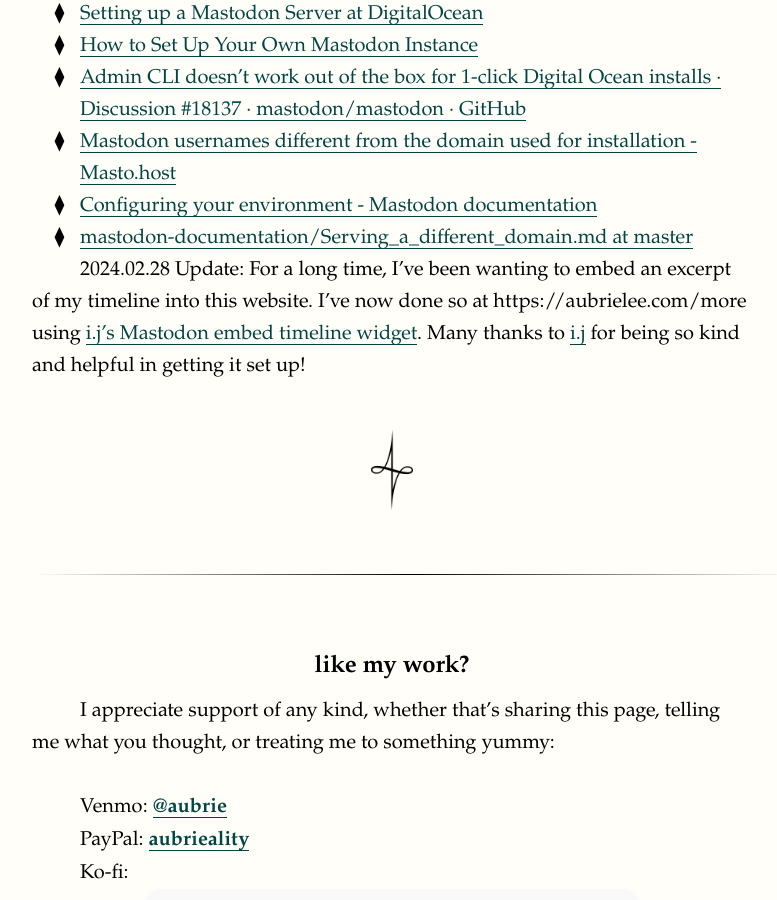
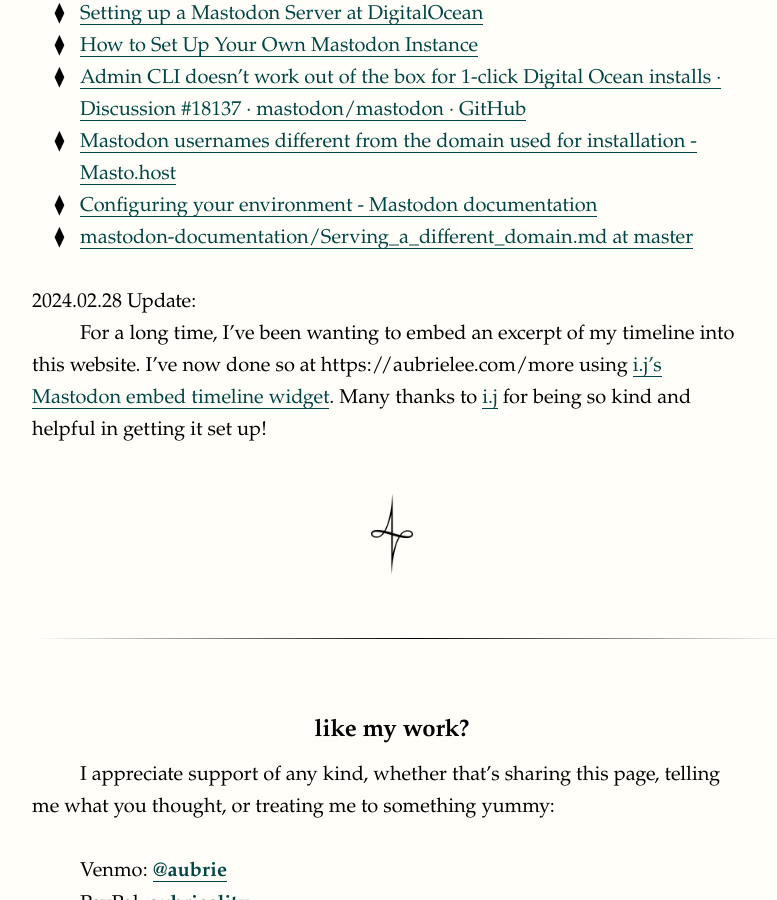
Before and after one commit to aubrielee/aubrielee.github.io, a Jekyll site: the page built from _posts/2023-01-26-how-i-set-up-my-own-mastodon-server.md, in a window 1280 px wide and 900 px high, scrolled down 7813 px. Shown: the whole window, without its empty margins (248-1025 px from the left). Built offline with Jekyll 4.4.1, drawn with Linux system fonts in a browser that asks for light colours; nearby versions of some CDN libraries; some web fonts are replaced.

Commit message:
Update 2023-01-26-how-i-set-up-my-own-mastodon-server.md

```diff
--- a/_posts/2023-01-26-how-i-set-up-my-own-mastodon-server.md
+++ b/_posts/2023-01-26-how-i-set-up-my-own-mastodon-server.md
@@ -229,5 +229,9 @@
 * [Configuring your environment - Mastodon documentation](https://docs.joinmastodon.org/admin/config/#federation)
 * [mastodon-documentation/Serving_a_different_domain.md at master](https://github.com/felx/mastodon-documentation/blob/master/Running-Mastodon/Serving_a_different_domain.md)
 {: .lineWrap}
+<br>
 
-2024.02.28 Update: For a long time, I've been wanting to embed an excerpt of my timeline into this website. I've now done so at https://aubrielee.com/more using [i.j's Mastodon embed timeline widget](https://gitlab.com/idotj/mastodon-embed-timeline). Many thanks to [i.j](https://mastodon.online/@idotj) for being so kind and helpful in getting it set up!
+2024.02.28 Update:
+{: .noIndent }
+
+For a long time, I've been wanting to embed an excerpt of my timeline into this website. I've now done so at https://aubrielee.com/more using [i.j's Mastodon embed timeline widget](https://gitlab.com/idotj/mastodon-embed-timeline). Many thanks to [i.j](https://mastodon.online/@idotj) for being so kind and helpful in getting it set up!
```
